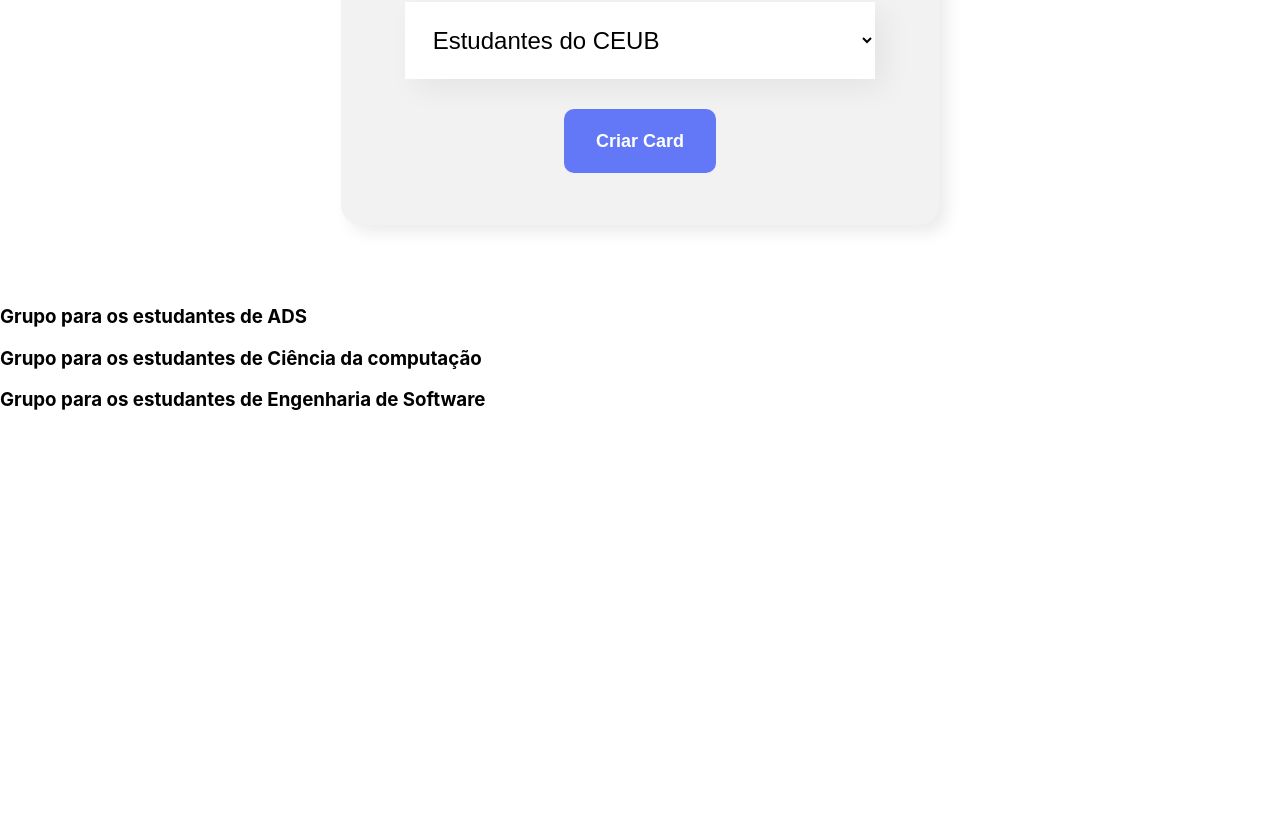
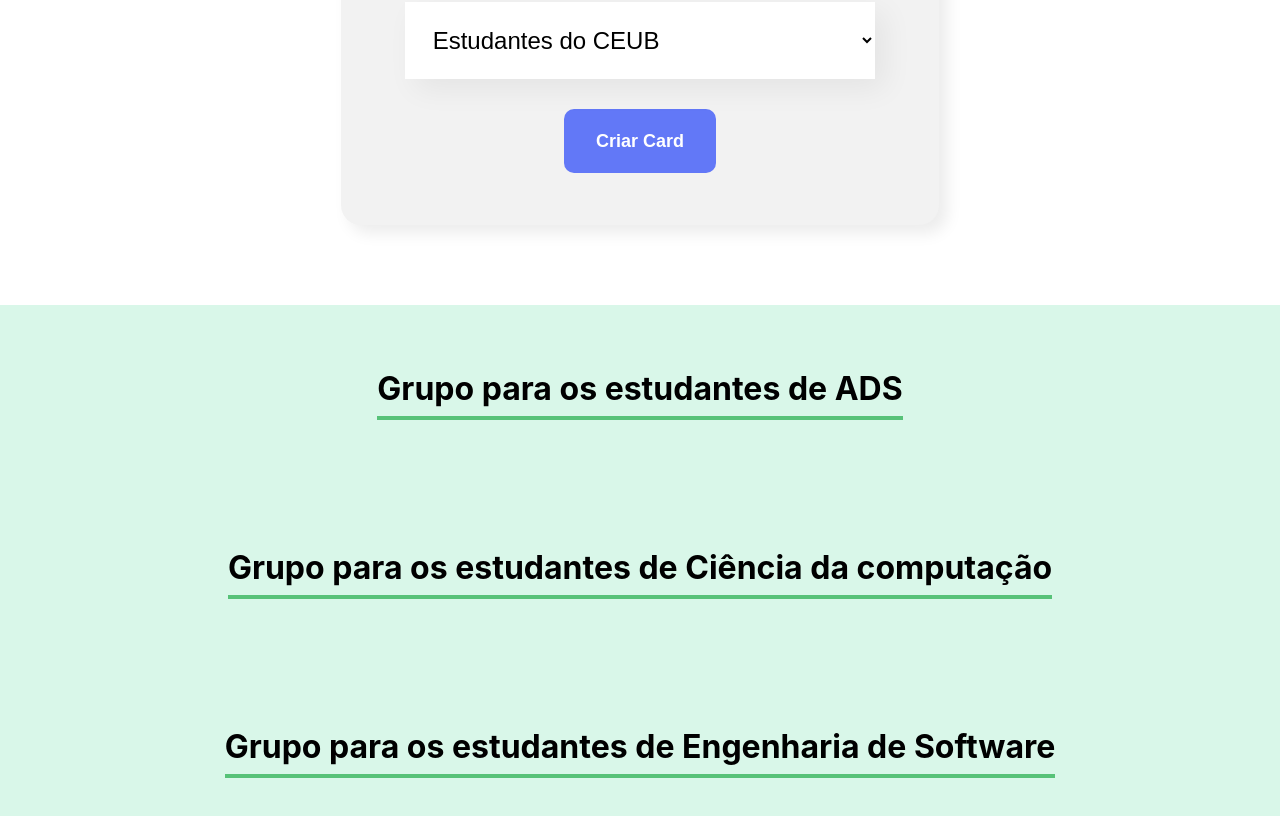
Before and after one commit to JoaoPaulo23342/Estudantes, a React (Create React App) app in the folder organo/: page / in a window 1280 px wide. Shown: the part 1274-2090 px from the top of the page. Before the commit the page ends 1704 px from the top, so only its background shows below. Built offline with nearby package versions, Linux system fonts and the light colour scheme.

Commit message:
adicionando estilos para o componente estudantes

```diff
--- a/organo/src/App.js
+++ b/organo/src/App.js
@@ -1,7 +1,7 @@
 import { useState } from 'react';
 import Banner from './components/Banner/Banner';
 import Formulario from './components/Formulario';
-import Estudantes from './components/Estudantes/Index';
+import Estudantes from './components/estudantes/Index';
 
 
 
--- a/organo/src/components/Estudantes/Estudantes.css
+++ b/organo/src/components/Estudantes/Estudantes.css
@@ -0,0 +1,13 @@
+.estudante {
+    text-align: center;
+    padding: 32px;
+    background-color: #D9F7E9;
+}
+
+.estudante h3 {
+    font-size: 32px;
+    border-bottom: 4px solid #57C278;
+    display: inline-block;
+    padding-bottom: 8px;
+
+}
--- a/organo/src/components/Estudantes/Index.js
+++ b/organo/src/components/Estudantes/Index.js
@@ -2,7 +2,7 @@ import './Estudantes.css'
 
 const Estudantes = (props) => {
     return (
-        <section>
+        <section className='estudante'>
             <h3>{props.nome}</h3>
         </section>
     )
--- a/organo/src/components/TextArea/TextArea.js
+++ b/organo/src/components/TextArea/TextArea.js
@@ -1,4 +1,4 @@
-import { useState } from 'react'
+
 import './TextArea.css'
 
 const TextArea = (props) => {
```
